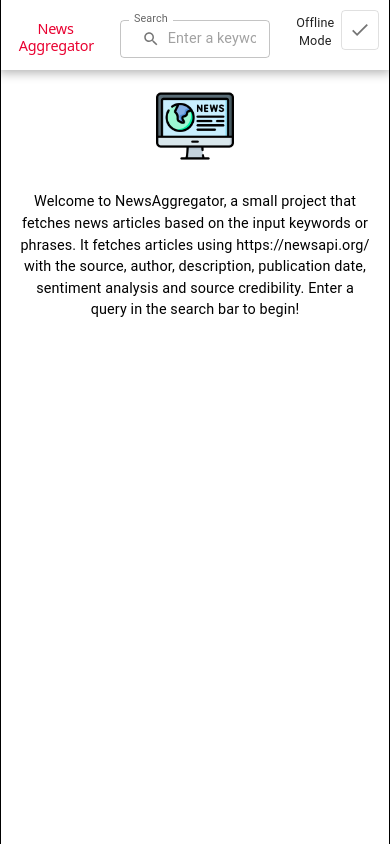
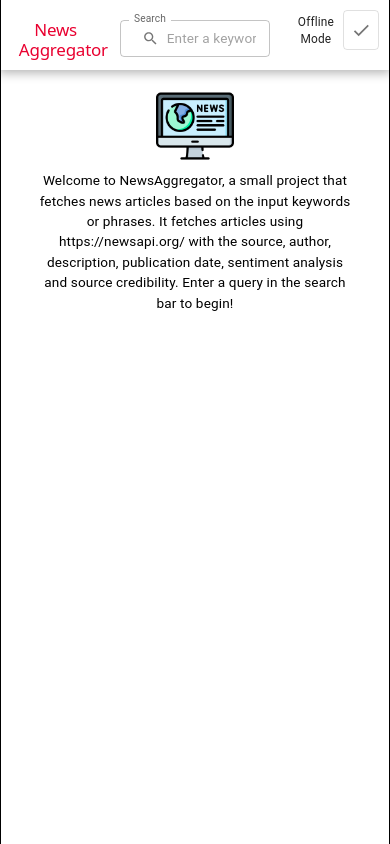
Before and after one commit to Darkstar108/news-aggregator, a React (Vite) app in the folder news-aggregator-app/: page / in a window 390 px wide. Built offline with nearby package versions, Linux system fonts and the light colour scheme.

Commit message:
Responsive title and search

```diff
--- a/news-aggregator-app/src/App.css
+++ b/news-aggregator-app/src/App.css
@@ -91,6 +91,15 @@
   text-align: left;
 }
 
+.news-card .MuiTypography-h6 {
+  line-height: 1.4;
+  margin-bottom: 0.5rem;
+}
+
+.news-card-chip-container .MuiTypography-buttom {
+  text-align: center;
+}
+
 .dashboard-content {
   background: var(--bg);
   margin: 1% 5% 0%;
@@ -101,6 +110,14 @@
   object-fit: cover;
 }
 
+.information-panel p {
+  max-width: 60%;
+  margin: auto;
+  @media (max-width: 900px) {
+    max-width: 90%;
+  }
+}
+
 #search-bar-textfield-helper-text {
   margin-top: 0px;
 }
--- a/news-aggregator-app/src/components/NewsCard.tsx
+++ b/news-aggregator-app/src/components/NewsCard.tsx
@@ -72,7 +72,7 @@
         >
           <Typography
             gutterBottom
-            variant="h5"
+            variant="h6"
             component="div"
             sx={{ margin: "0px" }}
           >
--- a/news-aggregator-app/src/index.css
+++ b/news-aggregator-app/src/index.css
@@ -24,11 +24,14 @@
   -webkit-font-smoothing: antialiased;
   -moz-osx-font-smoothing: grayscale;
 
-  @media (max-width: 1024px) {
+  @media (max-width: 1200px) {
     font-size: 1rem;
   }
+  @media (max-width: 900px) {
+    font-size: 0.9rem;
+  }
   @media (max-width: 600px) {
-    font-size: 0.9rem;
+    font-size: 0.85rem;
   }
 }
 
@@ -55,11 +58,15 @@
 }
 
 h1 {
-  font-size: 56px;
+  font-size: 3rem;
   letter-spacing: -1.68px;
   margin: 32px 0;
-  @media (max-width: 1024px) {
-    font-size: 36px;
+  @media (max-width: 1200px) {
+    font-size: 2.5rem;
+    margin: 20px 0;
+  }
+  @media (max-width: 900px) {
+    font-size: 2rem;
     margin: 20px 0;
   }
 }
@@ -68,8 +75,11 @@
   line-height: 118%;
   letter-spacing: -0.24px;
   margin: 0 0 8px;
-  @media (max-width: 1024px) {
-    font-size: 1rem;
+  @media (max-width: 1350px) {
+    font-size: 1.35rem;
+  }
+  @media (max-width: 1200px) {
+    font-size: 1.25rem;
   }
 }
 p {
```
